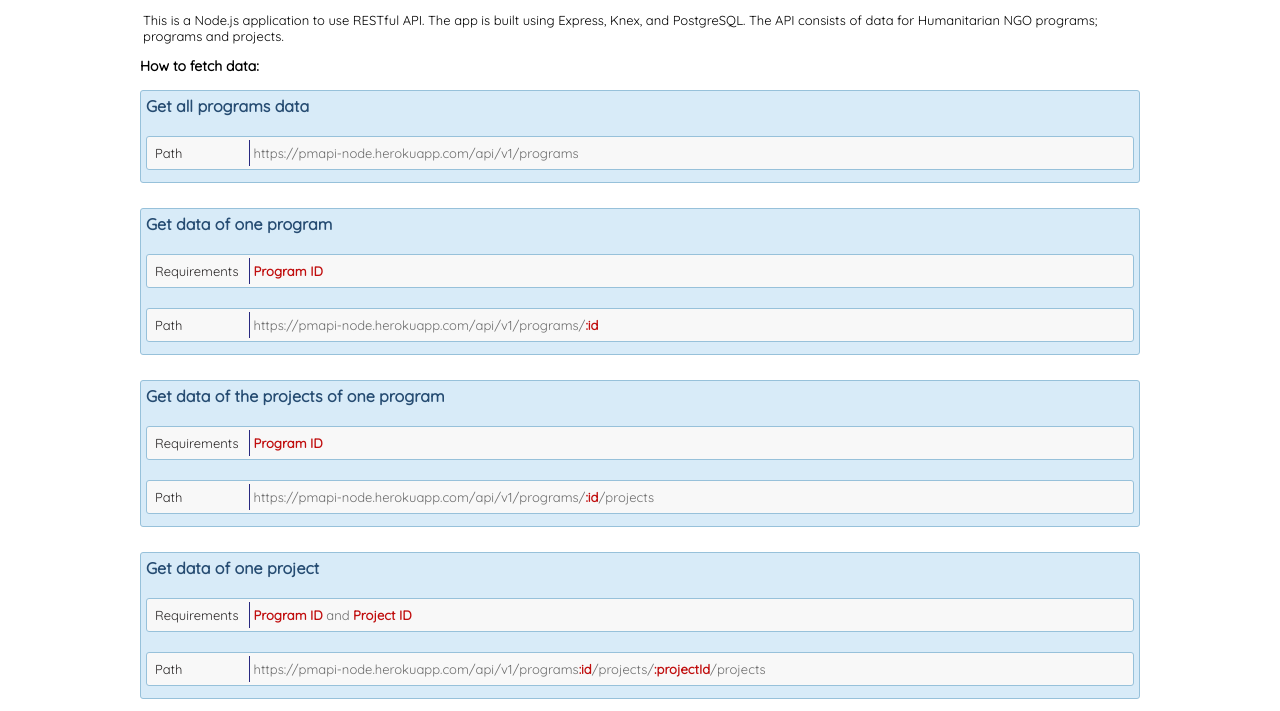
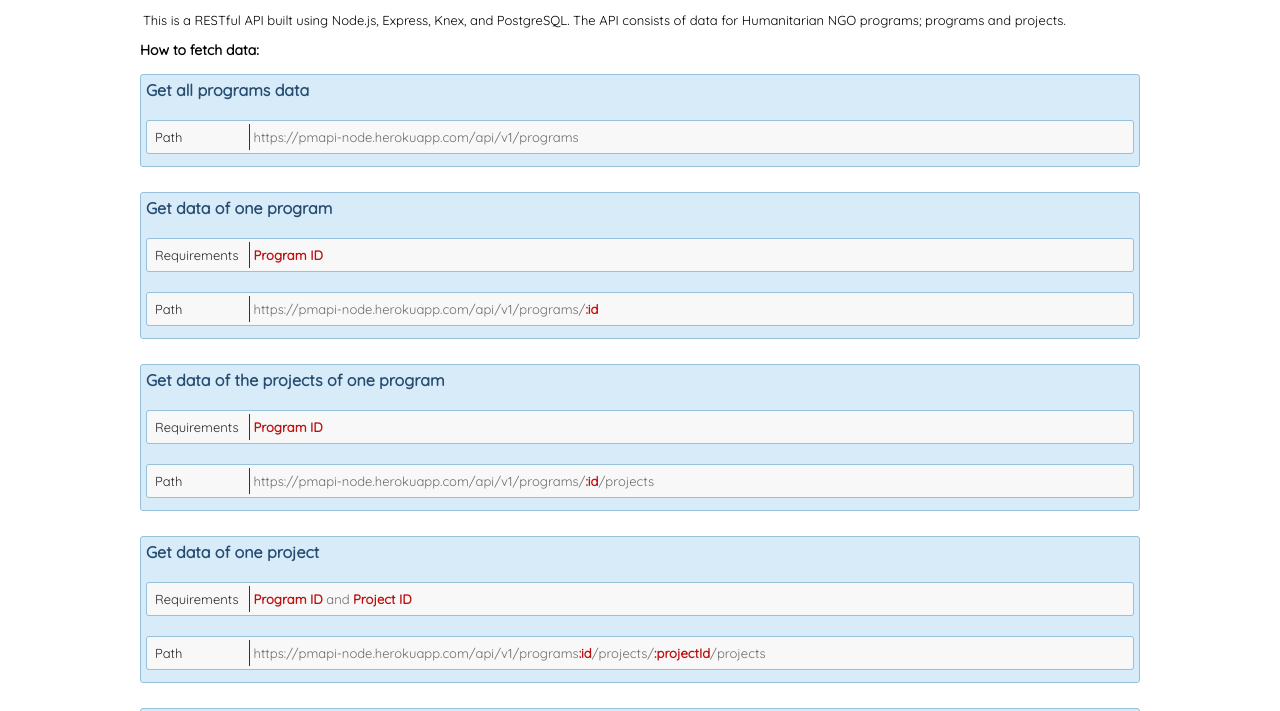
Before and after one commit to hndfaw/PMAPI, a website: page public/index.html in a window 1280 px wide. Shown: the part 81-792 px from the top of the page. Drawn offline with Linux system fonts and the light colour scheme.

Commit message:
Edit pragraph of website

```diff
--- a/public/index.html
+++ b/public/index.html
@@ -14,7 +14,7 @@
         <a class="git-hub-rep" target="_blank" href="https://github.com/hndfaw/PMAPI">GetHub Repository</a>
     </header>
     <main class="main">
-      <p class="paragraph">This is a Node.js application to use RESTful API. The app is built using Express, Knex, and PostgreSQL. The API consists of data for Humanitarian NGO programs; programs and projects.</p>
+      <p class="paragraph">This is a RESTful API built using Node.js, Express, Knex, and PostgreSQL. The API consists of data for Humanitarian NGO programs; programs and projects.</p>
       <h3 class="headers">How to fetch data:</h3>
       <div class="fetch">
         <h4>Get all programs data</h4>
```
